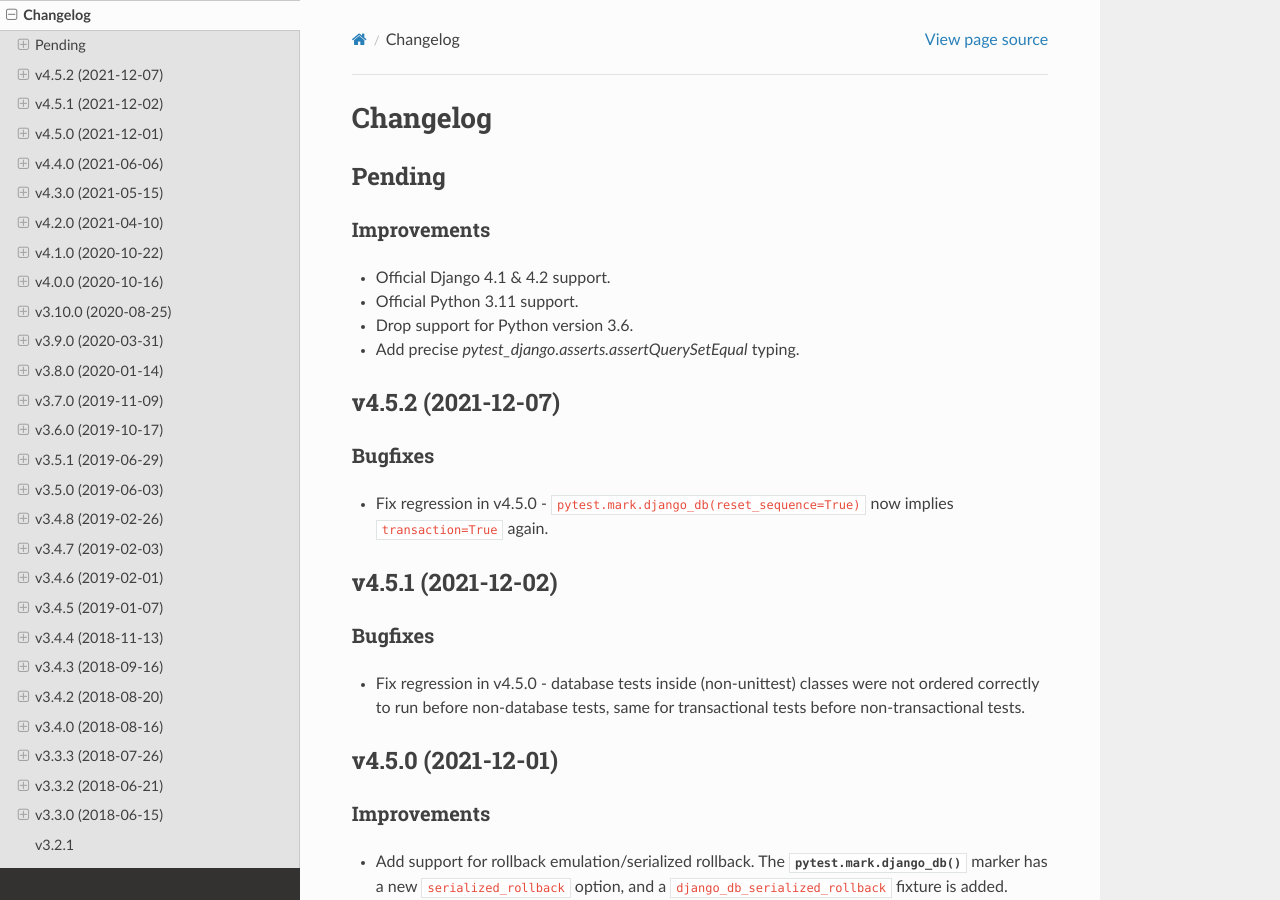
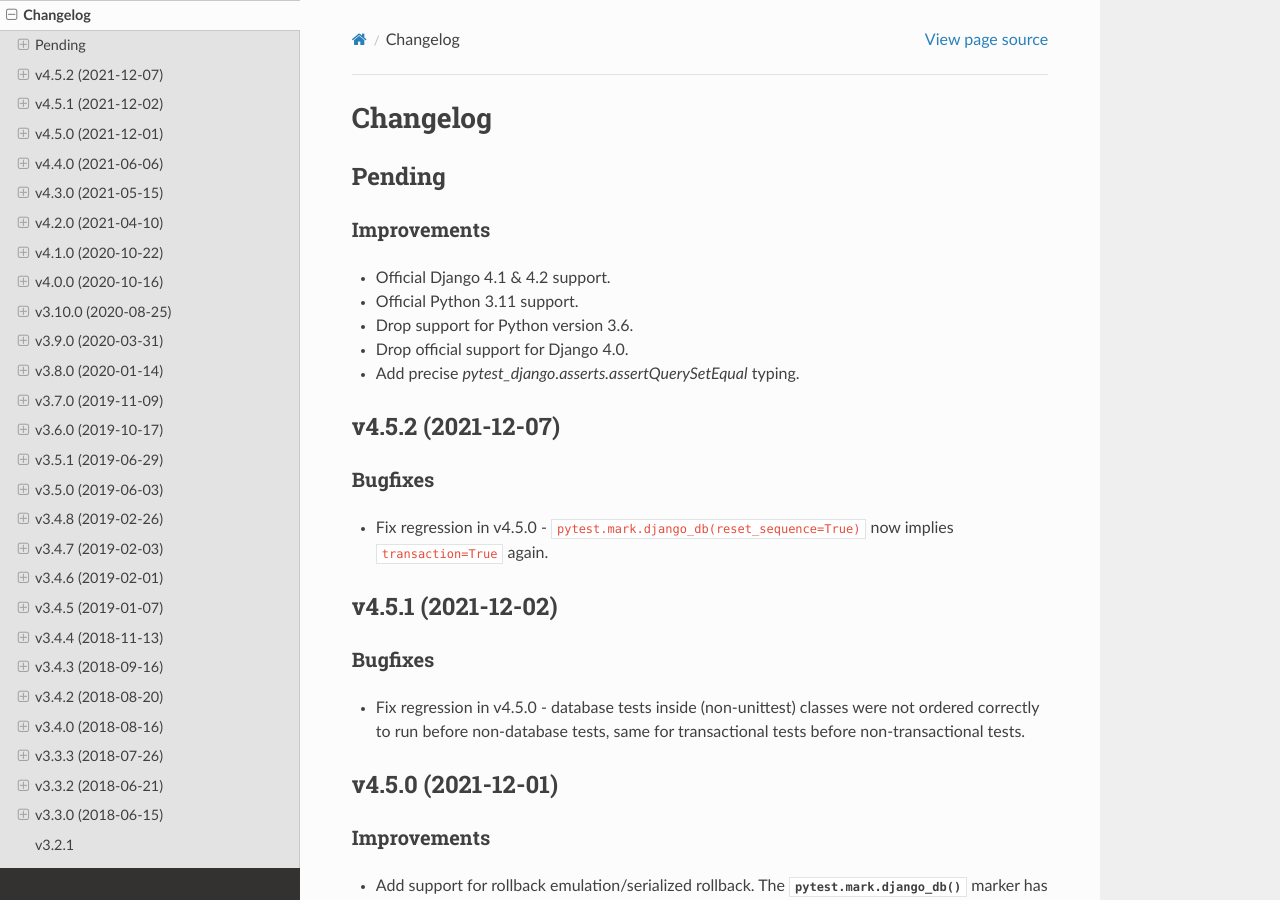
Before and after one commit to pytest-dev/pytest-django, a Sphinx documentation site: the page built from docs/changelog.rst, in a window 1280 px wide and 900 px high. Built offline with Sphinx 7.4.7 and the Read the Docs theme 2.0.0, drawn with Linux system fonts in a browser that asks for light colours; cross-references to code outside the pages are shown as plain code.

Commit message:
Drop official support for Django 4.0
Out of support upstream. We still support 3.2 so in practice it will
work.

```diff
--- a/docs/changelog.rst
+++ b/docs/changelog.rst
@@ -12,6 +12,8 @@ Improvements
 * Official Python 3.11 support.
 
 * Drop support for Python version 3.6.
+
+* Drop official support for Django 4.0.
 
 * Add precise `pytest_django.asserts.assertQuerySetEqual` typing.
 
--- a/setup.cfg
+++ b/setup.cfg
@@ -14,7 +14,6 @@ classifiers =
     Development Status :: 5 - Production/Stable
     Framework :: Django
     Framework :: Django :: 3.2
-    Framework :: Django :: 4.0
     Framework :: Django :: 4.1
     Framework :: Django :: 4.2
     Intended Audience :: Developers
```
Also changed, not shown: 2 other files.
